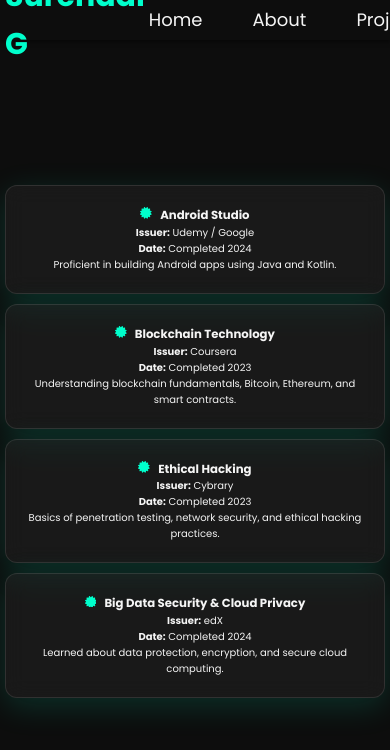
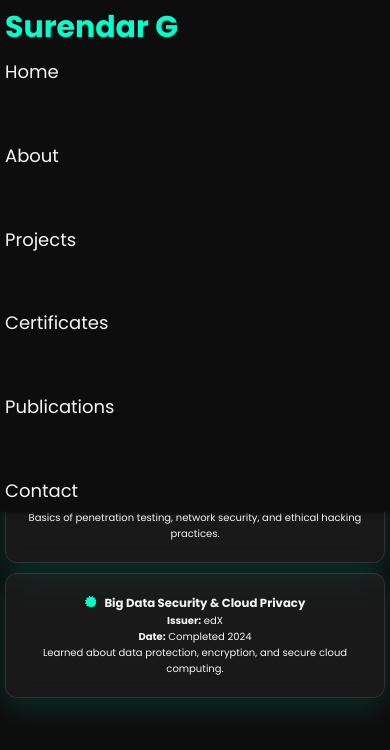
Before and after one commit to surendarg2003/Portfolio, a React (Create React App) app: page /certificates in a window 390 px wide. Shown: the top 750 px of the page. Built offline with nearby package versions, Linux system fonts and the light colour scheme.

Commit message:
Fix mobile view issues: navbar size, heading overlap, and Certificates page layout

```diff
--- a/src/components/Navbar.css
+++ b/src/components/Navbar.css
@@ -51,19 +51,31 @@
 @media (max-width: 480px) {
   .navbar {
     padding: 0.25rem 0.5rem;
-    height: 40px;
+    height: auto;
+    flex-direction: column;
+    align-items: flex-start;
   }
 
   .nav-links {
-    gap: 1rem;
+    flex-direction: column;
+    gap: 0.5rem;
+    width: 100%;
+  }
+
+  .nav-links li {
+    width: 100%;
   }
 
   .nav-links a {
     font-size: 0.9rem;
+    display: block;
+    width: 100%;
+    padding: 0.25rem 0;
   }
 
   .logo {
     font-size: 1.4rem;
+    margin-bottom: 0.5rem;
   }
 }
 
--- a/src/pages/Certificates.css
+++ b/src/pages/Certificates.css
@@ -7,6 +7,7 @@
   display: flex;
   flex-direction: column;
   justify-content: flex-start;
+  overflow-x: hidden; /* Prevent horizontal scroll */
 }
 
 /* Center the heading */
```
